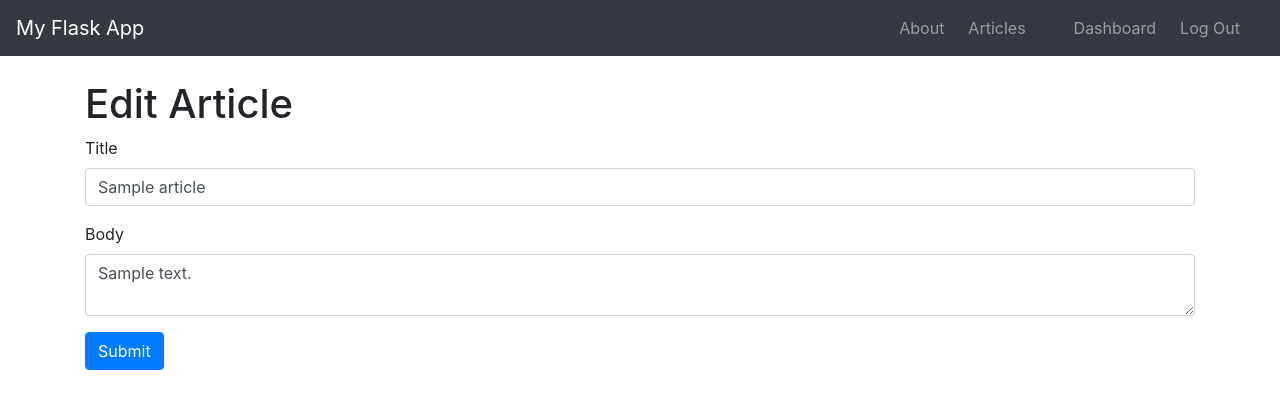
After one commit to FrancyelZelling/flask-from-scratch, a Flask app: page /edit_article/1 in a window 1280 px wide. The commit adds this page. Shown: the top 409 px of the page. Run offline with Flask 2, Linux system fonts and the light colour scheme; the visitor is signed in with stand-in values (Sample User, id 1); tables that the repository leaves empty or names only in its code hold one stand-in row (values such as "Sample post"); some libraries are stand-ins or nearby versions.

Commit message:
Project Done

```diff
--- a/app.py
+++ b/app.py
@@ -20,7 +20,7 @@ app.config['MYSQL_CURSORCLASS'] = 'DictCursor'
 
 # CREATE TABLE users(id INT(11) AUTO_INCREMENT PRIMARY KEY, name VARCHAR(100), email VARCHAR(100), username VARCHAR(30), password VARCHAR(100), register_date TIMESTAMP DEFAULT CURRENT_TIMESTAMP);
 
-#CREATE TABLE articles( id INT(11) AUTO_INCREMENT PRIMARY KEY, title VARCHAR(255), author VARCHAR(100), body TEXT, create_date TIMESTAMP DEFAULT CURRENT_TIMESTAMP);
+#CREATE TABLE articles(id INT(11) AUTO_INCREMENT PRIMARY KEY, title VARCHAR(255), author VARCHAR(100), body TEXT, create_date TIMESTAMP DEFAULT CURRENT_TIMESTAMP);
 
 
 # init MYSQL
@@ -234,6 +234,71 @@ def add_article():
     return render_template('add_article.html', form=form)
 
 
+# Edit Article
+@app.route('/edit_article/<string:id>', methods=['GET', 'POST'])
+@is_logged_in
+def edit_article(id):
+    # Fetch the article by id
+    # Create cursor
+    cur = mysql.connection.cursor()
+
+    # Get article by id
+    result = cur.execute("SELECT * FROM articles WHERE id = %s", [id])
+
+    article = cur.fetchone()
+
+    cur.close()
+
+    # Get form
+    form = ArticleForm(request.form)
+
+    # Populate article from fields
+    form.title.data = article['title']
+    form.body.data = article['body']
+
+    if request.method == 'POST' and form.validate():
+        title = request.form['title']
+        body = request.form['body']
+
+        # Create Cursor
+        cur = mysql.connection.cursor()
+
+        # Execute Cursor
+        cur.execute("UPDATE articles SET title=%s, body=%s WHERE id = %s", [title, body, id])
+
+        # Commit to DB
+        mysql.connection.commit()
+
+        # Close connection
+        cur.close()
+
+        flash('Article Updated', 'success')
+
+        return redirect(url_for('dashboard'))
+
+    return render_template('edit_article.html', form=form)
+
+
+@app.route('/delete_article/<string:id>', methods=['POST'])
+@is_logged_in
+def delete_article(id):
+    # Create Cursor
+    cur = mysql.connection.cursor()
+
+    # Execute
+    cur.execute("DELETE FROM articles WHERE id = %s", [id])
+
+    # Commit to DB
+    mysql.connection.commit()
+
+    # Close connection
+    cur.close()
+
+    flash('Article Deleted', 'success')
+
+    return redirect(url_for('dashboard'))
+
+
 if __name__ == '__main__':
     app.secret_key = 'notvery12secret'
     app.run(debug=True)
--- /dev/null
+++ b/templates/edit_article.html
@@ -0,0 +1,17 @@
+{% extends 'layout.html' %}
+
+{% block body %}
+
+    <h1>Edit Article</h1>
+    {% from "inc/_formhelpers.html" import render_field %}
+    <form action="" method="POST">
+        <div class="form-group">
+            {{ render_field(form.title, class_="form-control") }}
+        </div>
+        <div class="form-group">
+            {{ render_field(form.body, class_="form-control", id="editor") }}
+        </div>
+        <p><input type="submit" value="Submit" class="btn btn-primary"></p>
+    </form>
+
+{% endblock %}
```
Also changed, not shown: templates/dashboard.html (+6 -1 lines).
